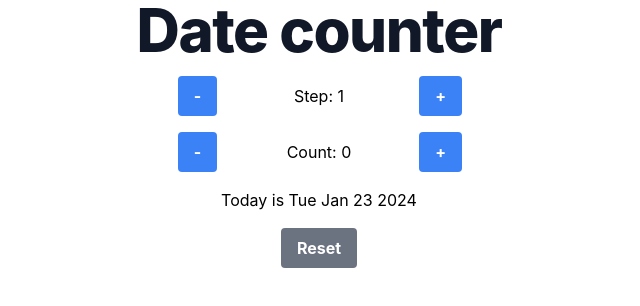
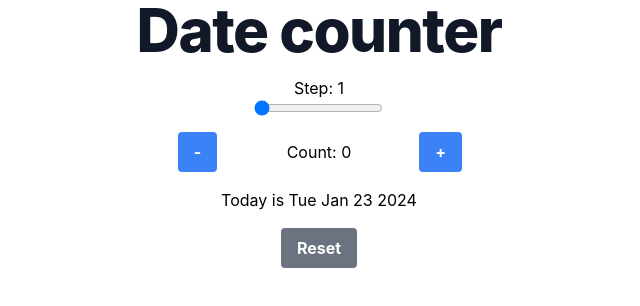
Before and after one commit to phrsouza/date-counter, a React (Create React App) app: page / in a window 1280 px wide. Shown: the top 306 px of the page, without its empty margins (321-961 px from the left). Built offline with nearby package versions, Linux system fonts and the light colour scheme.

Commit message:
change step controller to range

```diff
--- a/src/App.js
+++ b/src/App.js
@@ -20,14 +20,8 @@ function Counter() {
     setDate(newDate);
   }, [count]);
 
-  function decreaseStep() {
-    if (step > 1) {
-      setStep((s) => s - 1);
-    }
-  }
-
-  function increaseStep() {
-    setStep((s) => s + 1);
+  function handleStepChange(e) {
+    setStep(parseInt(e.target.value));
   }
 
   function decreaseCount() {
@@ -48,20 +42,15 @@ function Counter() {
       <h1 className="mb-4 text-4xl font-extrabold leading-none tracking-tight text-gray-900 md:text-5xl lg:text-6xl">
         Date counter
       </h1>
-      <div className="grid grid-cols-3 place-items-center">
-        <button
-          className="bg-blue-500 hover:bg-blue-700 text-white font-bold py-2 px-4 rounded"
-          onClick={decreaseStep}
-        >
-          -
-        </button>
+      <div className="grid grid-rows-2-3 place-items-center">
         <span>Step: {step}</span>
-        <button
-          className="bg-blue-500 hover:bg-blue-700 text-white font-bold py-2 px-4 rounded"
-          onClick={increaseStep}
-        >
-          +
-        </button>
+        <input
+          type="range"
+          min={1}
+          max={10}
+          value={step}
+          onChange={handleStepChange}
+        />
       </div>
 
       <div className="grid grid-cols-3 place-items-center">
```
